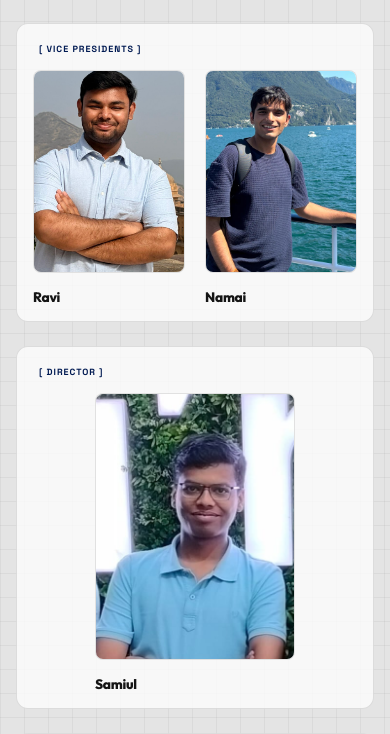
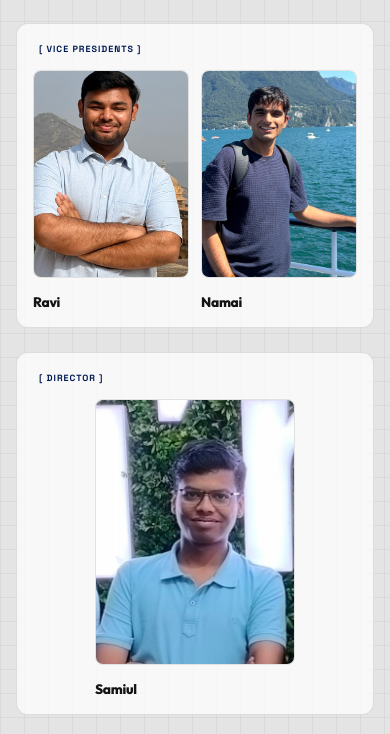
Before and after one commit to TeamARES/ARES-WEBSITE, a React (Vite) app: page /team in a window 390 px wide. Shown: the part 699-1433 px from the top of the page. Built offline with nearby package versions, Linux system fonts and the light colour scheme; no server answers; a web font is replaced by a local one.

Commit message:
style: reduce minmax width and gap so team member photos fit 2 in a row horizontally on very small mobile screens

```diff
--- a/src/components/MembersSection.tsx
+++ b/src/components/MembersSection.tsx
@@ -64,7 +64,7 @@ const RoleCard = ({ role, members }: { role: string, members: string[] }) => {
     <div className="wireframe-card role-card-container" style={{ display: 'flex', flexDirection: 'column', flex: members.length, flexBasis: `${members.length * 280}px`, minWidth: '260px' }}>
       <div className="wireframe-tag" style={{ marginBottom: '24px' }}>[ {role.toUpperCase()} ]</div>
 
-      <div style={{ display: 'grid', gridTemplateColumns: 'repeat(auto-fit, minmax(130px, 1fr))', gap: '20px', flex: 1 }}>
+      <div style={{ display: 'grid', gridTemplateColumns: 'repeat(auto-fit, minmax(100px, 1fr))', gap: '12px', flex: 1 }}>
         {members.map((member, i) => {
           const photoData = memberImages[member];
           return (
```
